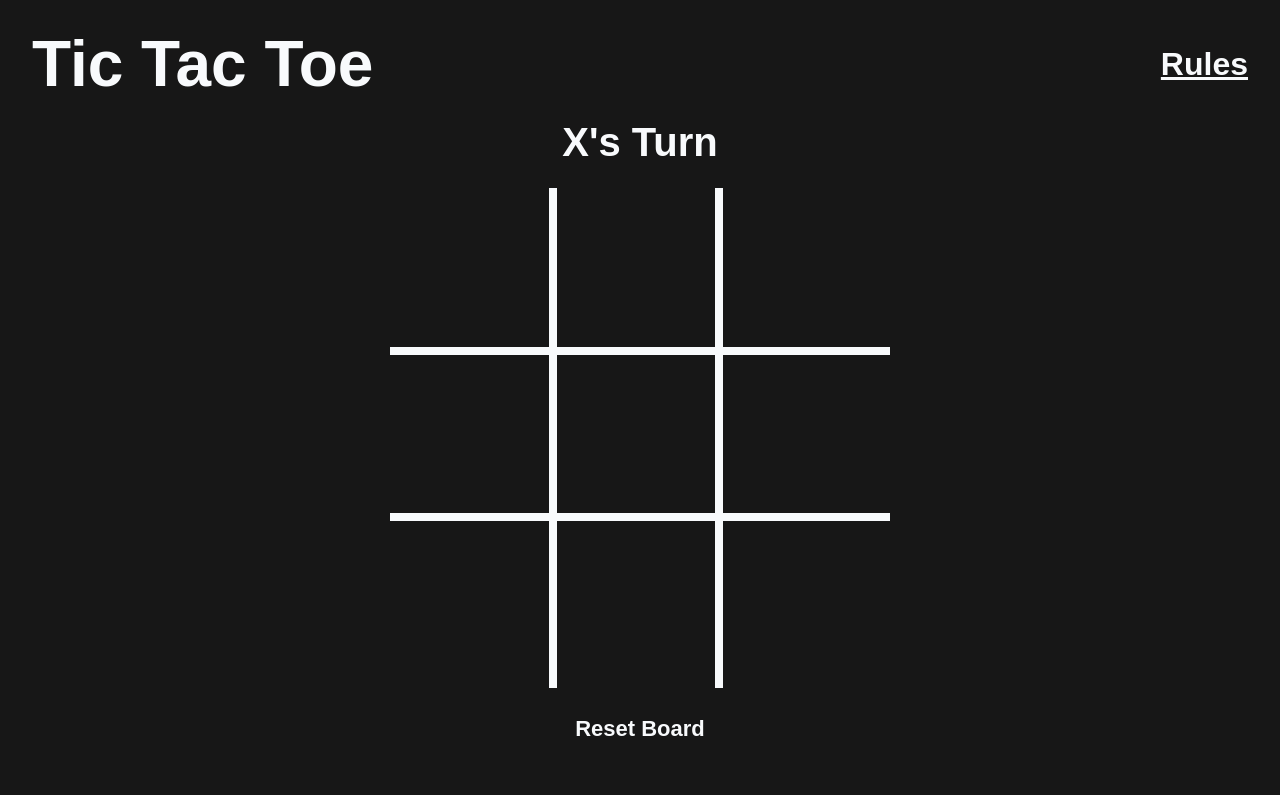
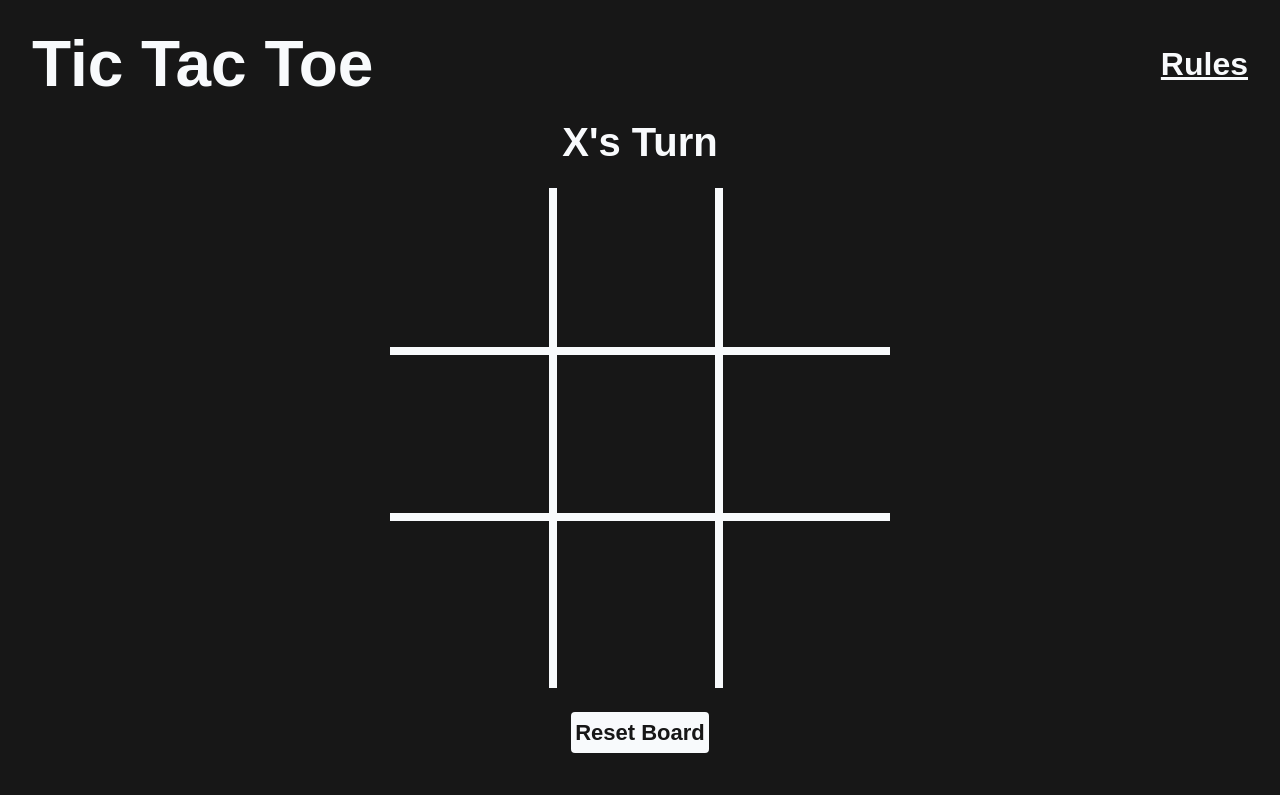
Before and after one commit to mjollnir03/Tic-Tac-Toe, a React (Vite) app in the folder tic-tac-toe/: page / in a window 1280 px wide. Shown: the top 795 px of the page. Built offline with nearby package versions, Linux system fonts and the light colour scheme.

Commit message:
added button to Reset Board

```diff
--- a/tic-tac-toe/src/App.tsx
+++ b/tic-tac-toe/src/App.tsx
@@ -121,7 +121,7 @@ export default function App() {
                         <div className="flex justify-center">
                             <button
                                 onClick={handleReset}
-                                className="rounded-lg font-semibold text-[12px] xs:text-[16px] sm:text-[18px] md:text-[20px] lg:text-[22px]"
+                                className="rounded p-1 font-semibold text-[12px] xs:text-[16px] sm:text-[18px] md:text-[20px] lg:text-[22px] text-[#171717] bg-[#F8FAFC] transform hover:opacity-65 duration-300"
                             >
                                 Reset Board
                             </button>
```
